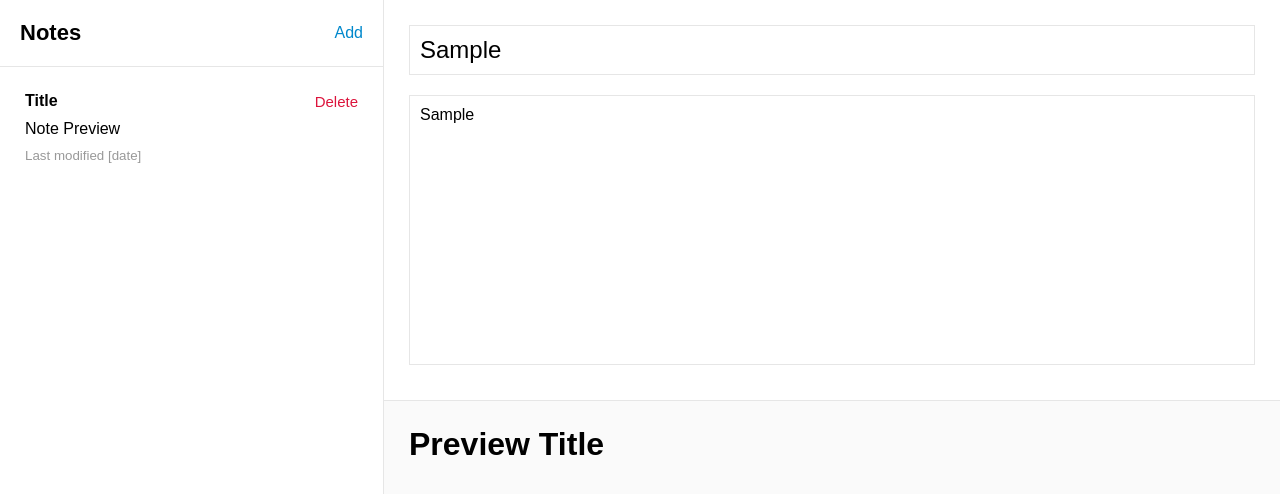
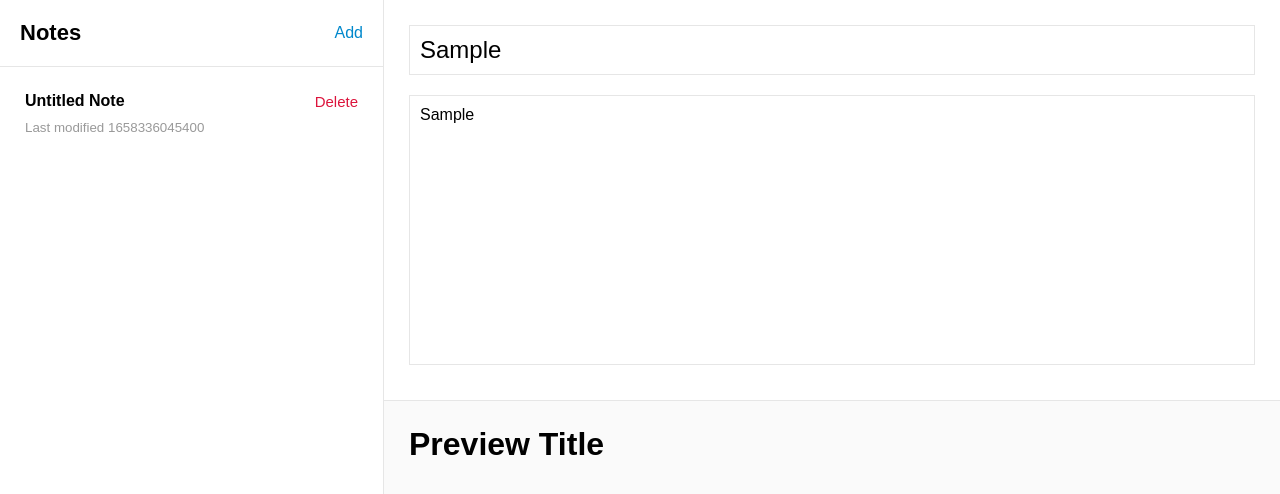
Before and after one commit to mirayatech/Note-App, a React (Create React App) app in the folder note-react/: page / in a window 1280 px wide. Both pictures are taken after typing "Sample", "Sample" into the empty fields and a click on the button "Add". Shown: the top 494 px of the page. Built offline with nearby package versions, Linux system fonts and the light colour scheme.

Commit message:
adding note (layout)

```diff
--- a/note-react/src/App.js
+++ b/note-react/src/App.js
@@ -1,12 +1,27 @@
-import React from "react";
+import React, { useState } from "react";
+import uuid from "react-uuid";
 import "./style/App.css";
 import Sidebar from "./components/Sidebar";
 import Main from "./components/Main";
 
 function App() {
+  const [notes, setNotes] = useState([]);
+
+  // Notes
+  const onAddNote = () => {
+    const newNote = {
+      id: uuid(),
+      title: "Untitled Note",
+      body: "",
+      lastModified: Date.now(),
+    };
+
+    setNotes([newNote, ...notes]);
+  };
+
   return (
     <div className="App">
-      <Sidebar />
+      <Sidebar notes={notes} onAddNote={onAddNote} />
       <Main />
     </div>
   );
--- a/note-react/src/components/Sidebar.js
+++ b/note-react/src/components/Sidebar.js
@@ -1,22 +1,27 @@
 import React from "react";
 
-function Sidebar() {
+function Sidebar({ notes, onAddNote }) {
   return (
     <div className="app-sidebar">
       <div className="app-sidebar-header">
         <h1>Notes</h1>
-        <button>Add</button>
+        <button onClick={onAddNote}>Add</button>
       </div>
       <div className="app-sidebar-notes">
-        <div className="app-sidebar-note ">
-          <div className="sidebar-note-title">
-            <strong>Title</strong>
-            <button>Delete</button>
+        {/* Return Note when click on button */}
+        {notes.map((note) => (
+          <div className="app-sidebar-note ">
+            <div className="sidebar-note-title">
+              <strong>{note.title}</strong>
+              <button>Delete</button>
+            </div>
+
+            <p>{note.body}</p>
+            <small className="note-meta">
+              Last modified {note.lastModified}
+            </small>
           </div>
-
-          <p>Note Preview</p>
-          <small className="note-meta">Last modified [date]</small>
-        </div>
+        ))}
       </div>
     </div>
   );
```
